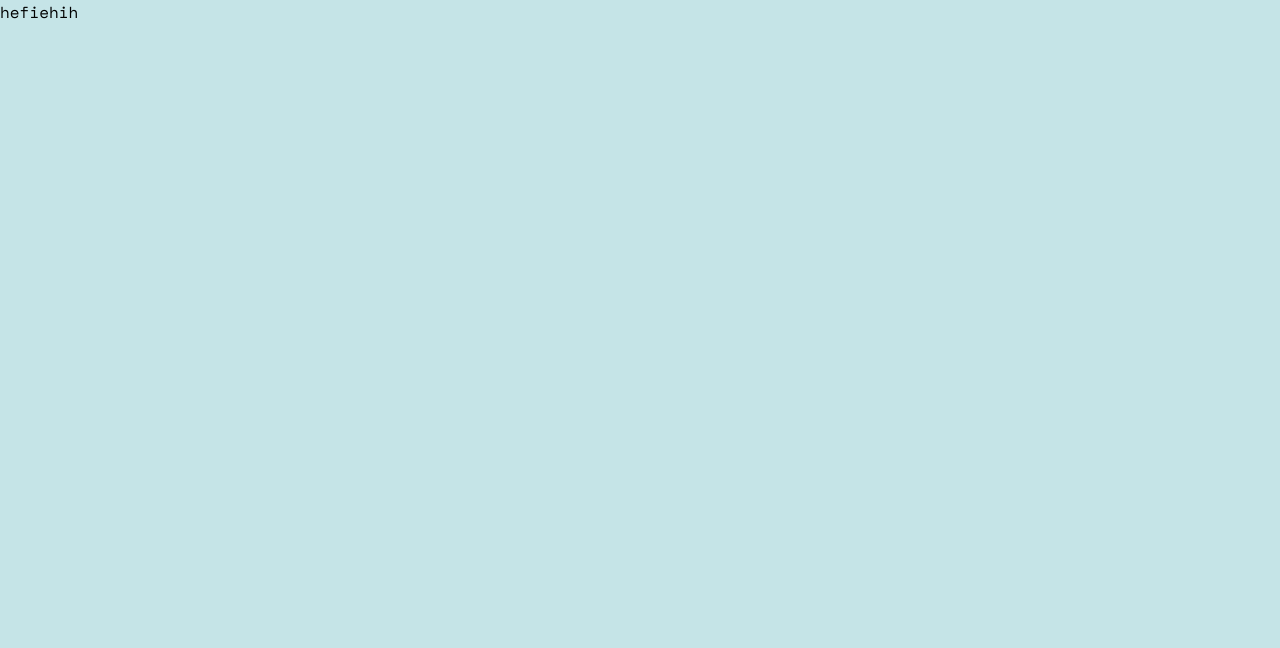
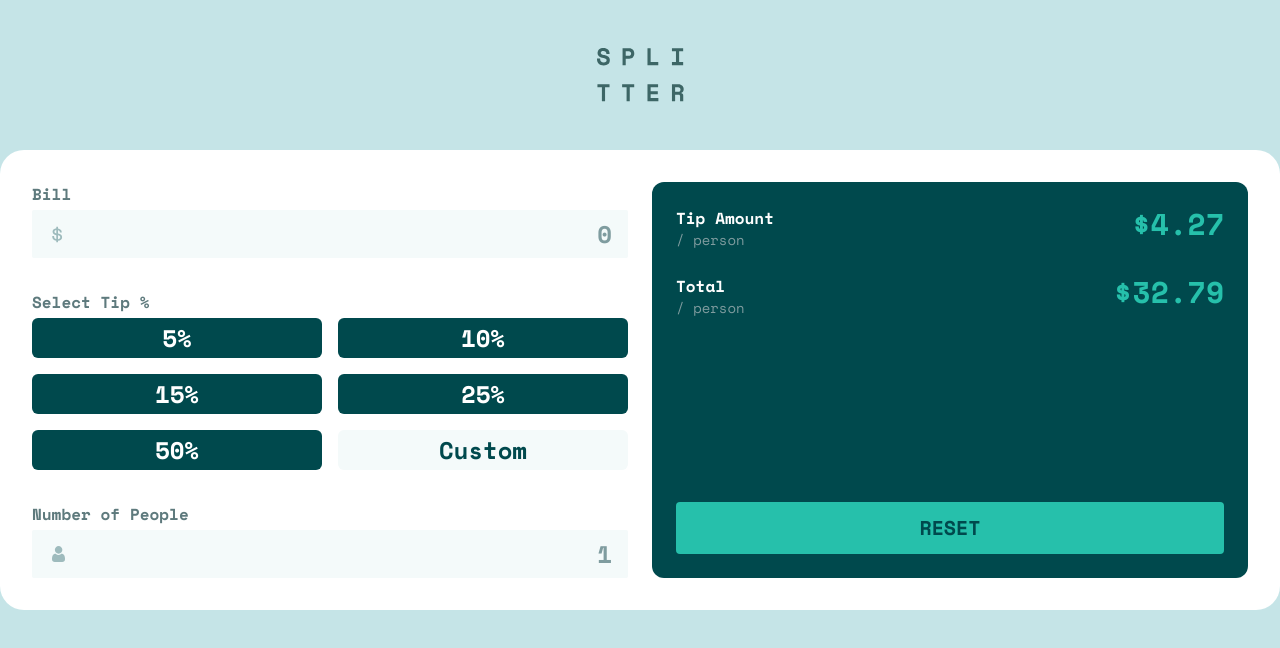
Before and after one commit to williamafil/fm-tip-calculator, a React (Vite) app: page / in a window 1280 px wide. Shown: the top 648 px of the page. Built offline with nearby package versions, Linux system fonts and the light colour scheme.

Commit message:
rwd layout

```diff
--- a/src/App.jsx
+++ b/src/App.jsx
@@ -1,8 +1,100 @@
 import React, { useState } from "react";
 import "./assets/css/App.css";
+// import Logo from "./assets/images/logo.svg";
+
+function getImageUrl(name) {
+  return new URL(`./assets/images/${name}`, import.meta.url).href;
+}
 
 function App() {
-  return <div className="container bg-cyan-300">hefiehih</div>;
+  return (
+    <div className="container mx-auto">
+      <header className="flex justify-center my-12">
+        <img src={getImageUrl("logo.svg")} />
+      </header>
+
+      <main className="bg-white rounded-t-3xl md:rounded-b-3xl w-full p-8 grid md:gap-6 md:grid-flow-row md:grid-cols-2">
+        <aside className="">
+          <section class="mb-8">
+            <label className="label">Bill</label>
+            <div className="input-wrapper relative">
+              <img
+                className="absolute top-1/2 bottom-1/2 my-auto left-5"
+                src={getImageUrl("icon-dollar.svg")}
+              />
+              <input
+                type="number"
+                step="0.01"
+                className="bill-input"
+                placeholder="0"
+              />
+            </div>
+          </section>
+
+          <section className="mb-8">
+            <label className="label">Select Tip %</label>
+            <div className="grid gap-4 grid-flow-row grid-cols-2">
+              <button type="button" value="5%" className="tip-btn">
+                5%
+              </button>
+              <button type="button" value="10%" className="tip-btn">
+                10%
+              </button>
+              <button type="button" value="15%" className="tip-btn">
+                15%
+              </button>
+              <button type="button" value="25%" className="tip-btn">
+                25%
+              </button>
+              <button type="button" value="50%" className="tip-btn">
+                50%
+              </button>
+              <input type="number" className="tip-input" placeholder="Custom" />
+            </div>
+          </section>
+
+          <section className="mb-8 md:mb-0">
+            <label className="label">Number of People</label>
+            <div className="input-wrapper relative">
+              <img
+                className="absolute top-1/2 bottom-1/2 my-auto left-5"
+                src={getImageUrl("icon-person.svg")}
+              />
+              <input type="number" className="people-input" placeholder="1" />
+            </div>
+          </section>
+        </aside>
+
+        <section className="rounded-xl bg-cyan-600 p-6 text-white h-full flex flex-col justify-between">
+          <div>
+            <article class="mb-6 flex justify-between">
+              <div>
+                <label className="font-bold">Tip Amount</label>
+                <p className="text-cyan-400 text-sm">/ person</p>
+              </div>
+
+              <h2 className="text-cyan text-3xl font-bold">$4.27</h2>
+            </article>
+
+            <article class="mb-6 flex justify-between">
+              <div>
+                <label className="font-bold">Total</label>
+                <p className="text-cyan-400 text-sm">/ person</p>
+              </div>
+
+              <h2 className="text-cyan text-3xl font-bold">$32.79</h2>
+            </article>
+          </div>
+          <button
+            type="button"
+            className="uppercase text-center bg-cyan w-full py-3 rounded text-cyan-600 font-bold text-xl"
+          >
+            Reset
+          </button>
+        </section>
+      </main>
+    </div>
+  );
 }
 
 export default App;
--- a/src/assets/css/App.css
+++ b/src/assets/css/App.css
@@ -0,0 +1,33 @@
+/* Chrome, Safari, Edge, Opera */
+input::-webkit-outer-spin-button,
+input::-webkit-inner-spin-button {
+  -webkit-appearance: none;
+  margin: 0;
+}
+
+/* Firefox */
+input[type="number"] {
+  -moz-appearance: textfield;
+}
+
+.bill-input,
+.people-input {
+  @apply py-2 px-4 h-12 w-full rounded-sm bg-cyan-200 text-right focus:outline-none focus:ring focus:ring-cyan placeholder-cyan-400;
+}
+
+.label {
+  @apply block font-bold mb-1 text-cyan-500;
+}
+
+.tip-btn,
+.tip-input {
+  @apply rounded-md text-center text-white text-2xl;
+}
+
+.tip-btn {
+  @apply bg-cyan-600 font-bold py-1 hover:bg-cyan hover:text-cyan-600 active:bg-cyan-350  active:text-cyan-600;
+}
+
+.tip-input {
+  @apply bg-cyan-200 text-cyan-600 placeholder-cyan-600 focus:outline-none focus:ring focus:ring-cyan;
+}
--- a/src/assets/css/index.css
+++ b/src/assets/css/index.css
@@ -7,3 +7,7 @@
 body {
   @apply font-space-mono bg-cyan-300;
 }
+
+input {
+  @apply text-2xl font-bold text-cyan-600;
+}
--- a/tailwind.config.js
+++ b/tailwind.config.js
@@ -1,3 +1,5 @@
+const colors = require("tailwindcss/colors");
+
 module.exports = {
   mode: "jit",
   purge: ["./index.html", "./src/**/*.{vue,js,ts,jsx,tsx}"],
@@ -10,13 +12,26 @@ module.exports = {
           600: "hsl(183, 100%, 15%)",
           500: "hsl(186, 14%, 43%)",
           400: "hsl(184, 14%, 56%)",
+          350: "#9FE8DF",
           300: "hsl(185, 41%, 84%)",
-          200: "hsl(189, 41%, 97%)",
-          100: "hsl(0, 0%, 100%)",
+          200: "hsl(189, 41%, 97%)", // #F3F9FA
+          50: "hsl(0, 0%, 100%)",
         },
       },
       fontFamily: {
         "space-mono": ["Space Mono", "serif"],
+      },
+      outline: {
+        cyan: ["1px solid hsl(172, 67%, 45%)", "1px"],
+      },
+      ringColor: {
+        red: colors.red,
+        cyan: colors.cyan,
+      },
+      ringWidth: {
+        DEFAULT: "2px",
+        6: "6px",
+        10: "10px",
       },
     },
   },
```
